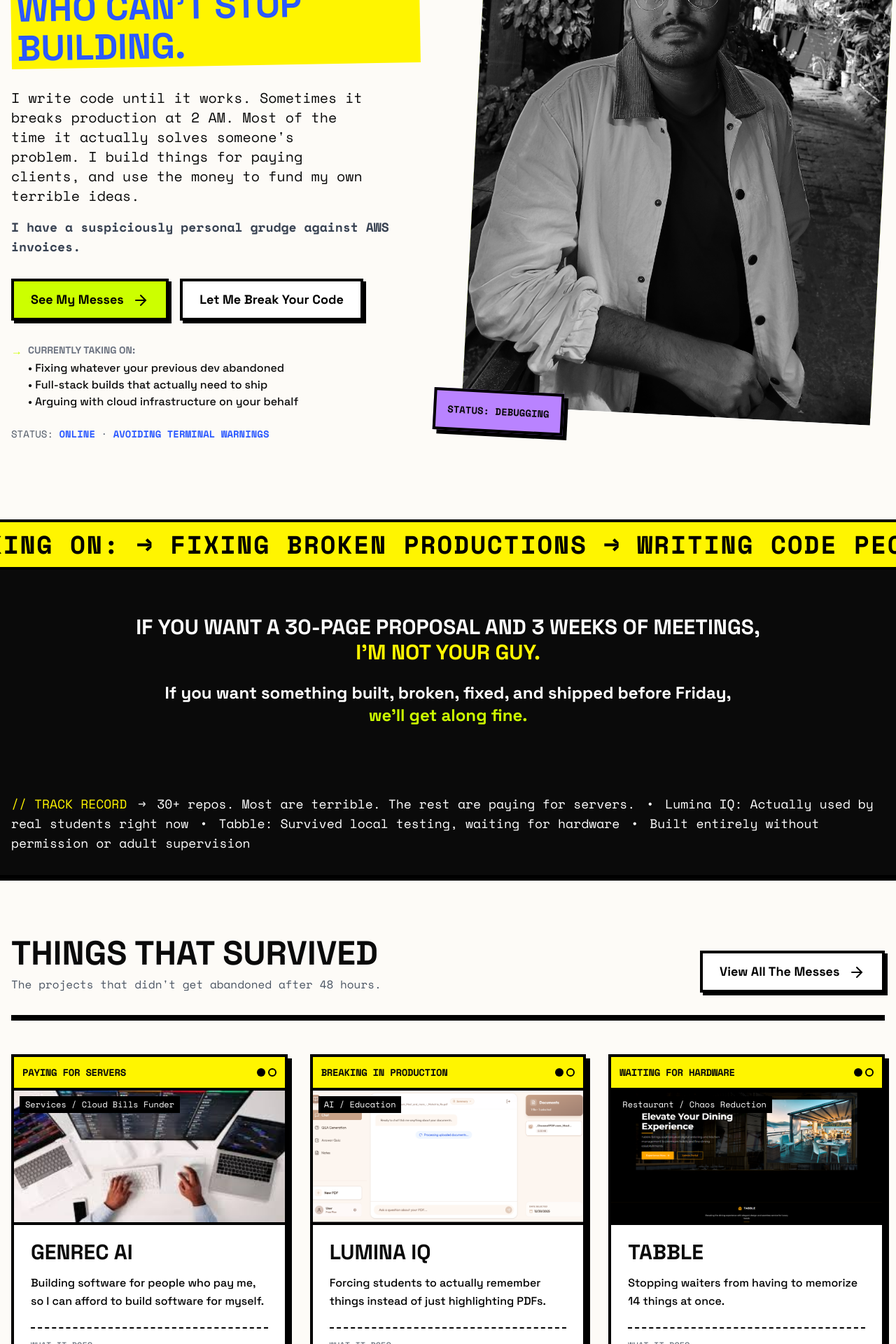
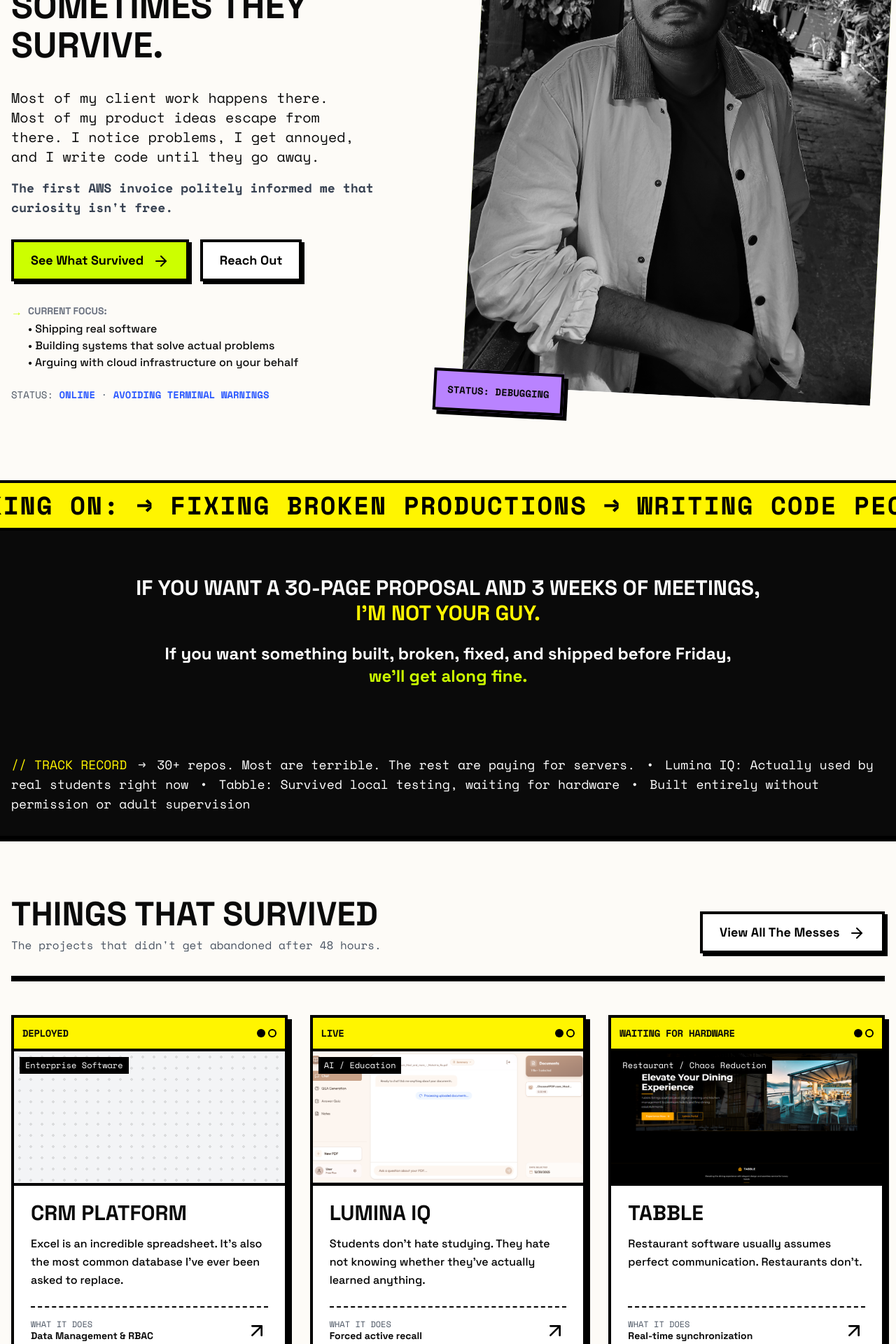
Before and after one commit to JaiSamyukth/jaisamyukth-portfolio, a React (Vite) app: page / in a window 1280 px wide. Shown: the part 420-2340 px from the top of the page at 70% size. Built offline with nearby package versions, Linux system fonts and the light colour scheme.

Commit message:
Refine persona: grounding jokes, restoring Idiot label, adding Learnings page

```diff
--- a/App.tsx
+++ b/App.tsx
@@ -7,6 +7,7 @@ import { Home } from './pages/Home';
 import { Work } from './pages/Work';
 import { Approach } from './pages/Approach';
 import { Experimental } from './pages/Experimental';
+import { Learnings } from './pages/Learnings';
 import { ScrollToTop } from './components/ScrollToTop';
 
 // Helper component to handle scrolling
@@ -32,6 +33,7 @@ const AnimatedRoutes = () => {
         <Route path="/contact" element={<Contact />} />
         <Route path="/approach" element={<Approach />} />
         <Route path="/experimental" element={<Experimental />} />
+        <Route path="/learnings" element={<Learnings />} />
       </Routes>
     </AnimatePresence>
   );
--- a/components/Footer.tsx
+++ b/components/Footer.tsx
@@ -6,7 +6,7 @@ export const Footer: React.FC = () => {
       <div className="max-w-7xl mx-auto flex flex-col md:flex-row justify-between items-center gap-8">
         <div>
           <h2 className="text-3xl font-black uppercase mb-2">Jai Samyukth B U</h2>
-          <p className="font-mono text-gray-400">Built with React and sheer stubbornness.</p>
+          <p className="font-mono text-gray-400">Hosted somewhere between Azure credits and stubborn optimism.</p>
         </div>
 
         <div className="flex flex-wrap gap-4 items-center justify-center">
--- a/components/Hero.tsx
+++ b/components/Hero.tsx
@@ -50,25 +50,25 @@ export const Hero: React.FC = () => {
                     </div>
 
                     <h1 className="text-[1.75rem] md:text-[2.35rem] lg:text-[3.2rem] font-black uppercase leading-[1.1] mb-8">
-                        Yep, that's me.<br />
-                        The idiot with 30+ repositories<br />
-                        <span className="text-neo-blue bg-neo-yellow px-2 inline-block transform -rotate-1">who can't stop building.</span>
+                        Co-founder of <span className="text-neo-blue bg-neo-yellow px-2 inline-block transform -rotate-1">Genrec AI.</span><br />
+                        I build things.<br />
+                        Sometimes they survive.
                     </h1>
 
                     <p className="text-lg md:text-xl font-medium font-mono mb-4 max-w-lg leading-relaxed">
-                        I write code until it works. Sometimes it breaks production at 2 AM. Most of the time it actually solves someone's problem. I build things for paying clients, and use the money to fund my own terrible ideas.
+                        Most of my client work happens there. Most of my product ideas escape from there. I notice problems, I get annoyed, and I write code until they go away.
                     </p>
 
                     <p className="text-base md:text-lg font-bold font-mono mb-8 text-gray-700">
-                        I have a suspiciously personal grudge against AWS invoices.
+                        The first AWS invoice politely informed me that curiosity isn't free.
                     </p>
 
                     <div className="flex flex-col sm:flex-row gap-4 w-full sm:w-auto mb-8">
                         <NeoButton onClick={() => navigate('/work')}>
-                            See My Messes <ArrowRight className="inline ml-2" />
+                            See What Survived <ArrowRight className="inline ml-2" />
                         </NeoButton>
                         <NeoButton variant="secondary" onClick={() => navigate('/contact')}>
-                            Let Me Break Your Code
+                            Reach Out
                         </NeoButton>
                     </div>
 
@@ -76,9 +76,9 @@ export const Hero: React.FC = () => {
                         <div className="flex items-start gap-2">
                             <span className="text-neo-green font-bold">→</span>
                             <div>
-                                <div className="font-bold uppercase text-sm text-gray-500 mb-1">Currently taking on:</div>
-                                <div>• Fixing whatever your previous dev abandoned</div>
-                                <div>• Full-stack builds that actually need to ship</div>
+                                <div className="font-bold uppercase text-sm text-gray-500 mb-1">Current Focus:</div>
+                                <div>• Shipping real software</div>
+                                <div>• Building systems that solve actual problems</div>
                                 <div>• Arguing with cloud infrastructure on your behalf</div>
                             </div>
                         </div>
--- a/components/Navigation.tsx
+++ b/components/Navigation.tsx
@@ -8,6 +8,7 @@ const navItems = [
   { label: 'Survivors', path: '/work' },
   { label: 'The Idiot', path: '/about' },
   { label: 'My Method', path: '/approach' },
+  { label: 'Scars', path: '/learnings' },
   { label: 'Complain', path: '/contact' },
 ];
 
--- a/data/projects.ts
+++ b/data/projects.ts
@@ -8,72 +8,71 @@ import tabbleUnnamed from '../images/Tabble/unnamed.png';
 
 export const projects: Project[] = [
     {
-        id: 'genrec-ai',
-        title: 'Genrec AI',
-        category: 'Services / Cloud Bills Funder',
-        description: 'Building software for people who pay me, so I can afford to build software for myself.',
-        longDescription: 'This is the engine. Clients need software, they pay me, and I use that money to keep Lumina IQ and Tabble running. I don\'t have investors or a rich uncle. If I build something terrible, I don\'t get a referral, which is a far better motivator than any agile sprint planning meeting.',
-        challenge: 'Most students wait until they feel "ready" to build for clients. Waiting usually just means reading tutorials until you give up. I decided to learn on the job.',
-        solution: 'I just started saying yes to things I didn\'t fully know how to build yet, and then stayed up until 4 AM figuring out how to build them. Turns out, real client pressure teaches you full-stack development much faster than a YouTube playlist.',
+        id: 'crm-platform',
+        title: 'CRM Platform',
+        category: 'Enterprise Software',
+        description: 'Excel is an incredible spreadsheet. It\'s also the most common database I\'ve ever been asked to replace.',
+        longDescription: 'A company wasn\'t looking for another dashboard. They wanted one place where billing, expenses, investments and permissions actually made sense. Turns out replacing five spreadsheets with one system makes accountants considerably less nervous.',
+        challenge: 'Employees should not be able to accidentally delete the company\'s financial history. That requirement eliminated several bad ideas immediately.',
+        solution: 'Built with React, TypeScript, and Supabase. Implemented strict role-based access control. The database is heavily secured so no one can "accidentally" drop a table.',
         outcomes: [
-            'Actually shipped things people use instead of just making GitHub repos',
-            'Made enough money to ignore AWS invoices for a while',
-            'Learned how to tell clients "no" politely',
+            'Client actually uses it every day',
+            'I got paid',
+            'Database hasn\'t corrupted itself yet',
         ],
         gallery: [
-            genrecAIImg,
+            // Assuming no specific image, we can just use a placeholder or omit
         ],
-        techStack: ['TypeScript', 'React', 'Next.js', 'Node.js', 'PostgreSQL', 'AWS (The ex. We don\'t talk about the invoices.)'],
-        status: 'PAYING FOR SERVERS',
-        focus: 'Writing code that people pay for',
-        imageUrl: genrecAIImg,
-        liveLink: 'https://genrecai.com',
+        techStack: ['TypeScript', 'React', 'Supabase', 'PostgreSQL'],
+        status: 'DEPLOYED',
+        focus: 'Data Management & RBAC',
+        imageUrl: '',
+        liveLink: '',
         traction: [
-            'Built real things for real people',
-            'Zero marketing budget',
-            'Surviving entirely on referrals',
+            'Live in production',
+            'Handles daily client operations',
         ],
     },
     {
         id: 'lumina-iq',
         title: 'Lumina IQ',
         category: 'AI / Education',
-        description: 'Forcing students to actually remember things instead of just highlighting PDFs.',
-        longDescription: 'I watched people highlight entire PDFs and somehow expect their brain to cooperate. So I built this. You paste your syllabus in, it creates a structured path, and then violently forces you to recall the information. It\'s currently being tested by real students right before their exams, which is terrifying but useful.',
+        description: 'Students don\'t hate studying. They hate not knowing whether they\'ve actually learned anything.',
+        longDescription: 'I watched people highlight entire PDFs and somehow expect their brain to cooperate. So I built this. You paste your syllabus in, it creates a structured path, and then violently forces you to recall the information.',
         challenge: 'Rereading notes the night before an exam feels like studying, but it\'s just creating a false sense of familiarity. The exam usually disagrees with your confidence level.',
         solution: 'People were already pasting their notes into ChatGPT, but without any structure. I built a proper loop: explanation, prioritization, and active recall. It doesn\'t let you pretend you know the answer.',
         outcomes: [
-            'Deployed and somewhat stable',
-            'Real students are using it to pass exams (I hope)',
-            'Constantly fixing edge cases because students paste weird things',
+            'Stopped students from mindless highlighting',
+            'Didn\'t crash during the Startup Grind demo',
+            'Real students are using it to pass exams',
         ],
         gallery: [
             luminaIntro,
             luminaScreenshot,
         ],
-        techStack: ['Python', 'TypeScript', 'LLMs', 'React', 'PostgreSQL (Has survived every terrible schema I\'ve invented.)'],
-        status: 'BREAKING IN PRODUCTION',
+        techStack: ['Python', 'TypeScript', 'FastAPI', 'React', 'PostgreSQL', 'Azure'],
+        status: 'LIVE',
         focus: 'Forced active recall',
         imageUrl: luminaIntro,
         liveLink: 'https://luminaiq.fun',
         traction: [
-            'Actual humans are logging in',
+            'Handled actual student queries without melting',
+            'Showcased to investors who pretended to understand RAG',
             'Getting angry feedback when a question is too hard (which means it\'s working)',
-            'Iterating based on reality, not assumptions',
         ],
     },
     {
         id: 'tabble',
         title: 'Tabble',
         category: 'Restaurant / Chaos Reduction',
-        description: 'Stopping waiters from having to memorize 14 things at once.',
-        longDescription: 'Three interfaces: Customer taps what they want. Chef sees it instantly. Admin watches the chaos. No shouting, no illegible handwritten notes, no forgotten extra-spicy requests. I wired the whole thing together with WebSockets and tested the entire flow. Now I just need to convince a restaurant to let me put cheap Android tablets on their tables.',
-        challenge: 'Go to a small restaurant and watch how orders happen. It\'s usually a guy trying to write on a tiny pad while balancing plates, or shouting across the room. Small places can\'t drop ₹2 lakh on a fancy POS system.',
+        description: 'Restaurant software usually assumes perfect communication. Restaurants don\'t.',
+        longDescription: 'Three interfaces: Customer taps what they want. Chef sees it instantly. Admin watches the chaos. No shouting, no illegible handwritten notes, no forgotten extra-spicy requests. I wired the whole thing together with WebSockets.',
+        challenge: 'Waiters shouldn\'t have to memorize 15 different modifications to a burger. Go to a small restaurant and watch how orders happen. It\'s usually a guy trying to write on a tiny pad while balancing plates.',
         solution: 'Turns out a ₹5,000 tablet and a basic cloud setup solves the entire problem. Nobody built it because the small restaurant market isn\'t glamorous enough for VC money. I built it because I hate watching bad workflows.',
         outcomes: [
-            'The WebSockets actually stay connected most of the time',
+            'Removed manual order taking',
+            'Made the kitchen slightly less chaotic',
             'Three different UIs talking to each other without catching fire',
-            'Ready for a real restaurant to break it',
         ],
         gallery: [
             tabbleIntro,
@@ -82,12 +81,12 @@ export const projects: Project[] = [
         ],
         techStack: ['React', 'Node.js', 'WebSockets', 'PostgreSQL', 'PWA'],
         status: 'WAITING FOR HARDWARE',
-        focus: 'Making restaurants slightly less loud',
+        focus: 'Real-time synchronization',
         imageUrl: tabbleIntro,
         liveLink: 'https://tabble.in',
         traction: [
-            'Works perfectly on my machine',
-            'Architecture is solid',
+            'Backend is stable',
+            'UI doesn\'t make users want to cry',
             'Looking for a brave restaurant owner',
         ],
     },
--- a/pages/About.tsx
+++ b/pages/About.tsx
@@ -24,7 +24,7 @@ export const About: React.FC = () => {
                             Jai <br /> <span className="text-transparent bg-clip-text bg-gradient-to-r from-neo-yellow to-neo-green" style={{ WebkitTextStroke: '2px white' }}>Samyukth</span> B U.
                         </h1>
                         <p className="text-xl md:text-2xl font-medium font-mono text-gray-300 max-w-2xl">
-                            3rd year B.Tech. I write code until it works. Sometimes it survives production. Sometimes I spend all night fixing it.
+                            Co-founder of Genrec AI. I write code until it works. Sometimes it survives production. Sometimes I spend all night fixing it.
                         </p>
                     </RevealCard>
                 </div>
@@ -71,7 +71,7 @@ export const About: React.FC = () => {
                                     { cat: "Core", items: ["TypeScript (Annoyingly correct)", "Python", "Java", "C#", "C", "C++"] },
                                     { cat: "Frontend", items: ["React", "Next.js", "Tailwind"] },
                                     { cat: "Backend", items: ["FastAPI", "Node.js", "PostgreSQL", "MySQL"] },
-                                    { cat: "Infra", items: ["Docker (Works on attempt #17)", "AWS", "Azure", "Supabase"] }
+                                    { cat: "Infra", items: ["Docker (Works on attempt #17)", "AWS", "Azure (The rebound carrying startup credits)", "Supabase"] }
                                 ].map((skill, i) => (
                                     <div key={i} className="border-2 border-black bg-neo-white p-4">
                                         <h4 className="font-mono font-bold uppercase mb-2 bg-black text-white px-2 inline-block text-sm">{skill.cat}</h4>
@@ -117,7 +117,7 @@ export const About: React.FC = () => {
                                 {
                                     period: "2024",
                                     title: "THE CLOUD INCIDENTS",
-                                    desc: "AWS charged me for experimenting. Azure later handed me startup credits like an apology from the cloud industry. Git has faithfully recorded all my terrible decisions."
+                                    desc: "AWS charged me for experimenting. Azure showed up carrying $1000 in startup credits. That's an unusually good first impression. Git has faithfully recorded all my terrible decisions."
                                 },
                                 {
                                     period: "Late 2024",
--- a/pages/Contact.tsx
+++ b/pages/Contact.tsx
@@ -35,7 +35,7 @@ export const Contact: React.FC = () => {
                     <span className="font-bold text-black">What I respond to:</span><br />
                     → "My dev abandoned this and it's on fire"<br />
                     → "I need this MVP built yesterday"<br />
-                    → "How do I make my AWS bill stop looking like a phone number?"
+                    → "Need help reducing your AWS bill? I build software. Not miracles."
                 </p>
 
                 <p className="text-base font-medium text-center mb-8 max-w-xl mx-auto text-gray-600">
--- /dev/null
+++ b/pages/Learnings.tsx
@@ -0,0 +1,58 @@
+import React from 'react';
+import { RevealCard } from '../components/RevealCard';
+import { useSEO } from '../src/hooks/useSEO';
+
+export const Learnings: React.FC = () => {
+    useSEO({
+        title: 'Things I\'ve Learned Expensively | Jai Samyukth B U',
+        description: 'Lessons learned from breaking production, debugging at 2 AM, and trusting cloud providers.',
+        canonical: '#/learnings',
+    });
+
+    const learnings = [
+        "Users don't read.",
+        "Production doesn't care.",
+        "Git remembers everything.",
+        "Backups are cheaper than confidence.",
+        "Cloud invoices are educational material.",
+        "Every \"small feature\" is lying.",
+        "Someone will always press the button twice.",
+        "Excel is not a database.",
+        "Documentation is written for Future Me.",
+        "Future Me rarely reads it.",
+        "AWS was my ex.",
+        "Azure arrived with startup credits.",
+        "We're in a much healthier relationship now."
+    ];
+
+    return (
+        <div className="min-h-screen bg-neo-black py-12 px-4 flex items-center justify-center relative overflow-hidden">
+            {/* Background Grid Pattern */}
+            <div className="absolute inset-0 opacity-10 pointer-events-none"
+                style={{ backgroundImage: 'linear-gradient(#fff 1px, transparent 1px), linear-gradient(90deg, #fff 1px, transparent 1px)', backgroundSize: '30px 30px' }}>
+            </div>
+
+            <div className="max-w-3xl w-full relative z-10">
+                <RevealCard className="bg-neo-white border-8 border-white p-8 md:p-16 shadow-[16px_16px_0px_0px_#ff0099]">
+                    <div className="mb-12 border-b-8 border-black pb-8 text-center">
+                        <h1 className="text-4xl md:text-6xl font-black uppercase tracking-tighter mb-4">
+                            Things I've Learned <br /> <span className="text-neo-pink">Expensively</span>
+                        </h1>
+                        <div className="inline-block bg-neo-yellow text-black font-mono font-bold px-4 py-2 border-4 border-black transform rotate-2">
+                            A RUNNING TALLY
+                        </div>
+                    </div>
+
+                    <div className="space-y-6">
+                        {learnings.map((lesson, idx) => (
+                            <div key={idx} className="flex items-start gap-4 p-4 border-2 border-black bg-white hover:bg-black hover:text-white transition-colors group cursor-default">
+                                <span className="font-mono text-neo-blue font-bold group-hover:text-neo-green">{(idx + 1).toString().padStart(2, '0')}</span>
+                                <p className="font-medium text-lg md:text-xl font-mono leading-tight">{lesson}</p>
+                            </div>
+                        ))}
+                    </div>
+                </RevealCard>
+            </div>
+        </div>
+    );
+};
```
Also changed, not shown: 1 other file (tests, documents, lock files or other folders).
